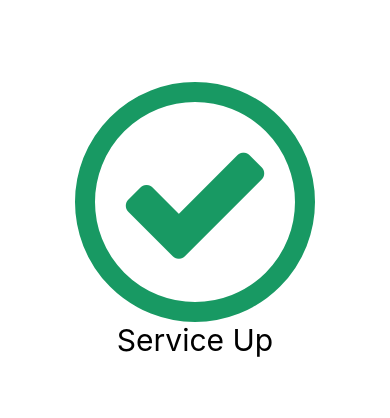
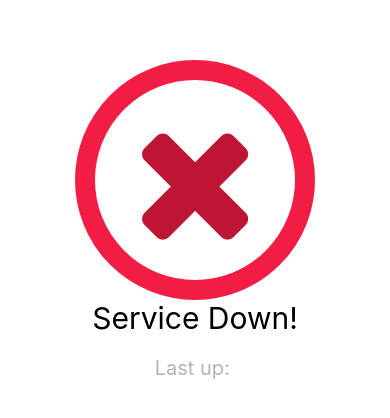
Before and after one commit to andaluri/ReactNativeApps, a React Native app in the folder be-briefed/: screen / in a window 390 px wide. Shown: the part 202-620 px from the top of the page. Built offline with nearby package versions, Linux system fonts and the light colour scheme.

Commit message:
Added state

```diff
--- a/be-briefed/App.js
+++ b/be-briefed/App.js
@@ -3,12 +3,17 @@ import { StyleSheet, Text, View } from 'react-native';
 
 import MainContainer from './components/MainContainer'
 
-const isUp = true
-
 export default class App extends React.Component {
+    constructor(props) {
+        super(props)
+        this.state = {
+            isUp: false,
+            lastUptime: new Date((new Date()).getTime() - 5 * 60 * 1000),
+        }
+    }
     render() {
         return (
-            <MainContainer isUp={isUp}/>
+            <MainContainer isUp={this.state.isUp} lastUpTime={this.state.lastUptime}/>
         )
     }
 }
--- a/be-briefed/components/MainContainer.js
+++ b/be-briefed/components/MainContainer.js
@@ -11,7 +11,7 @@ class MainContainer extends Component {
 	render() {
 		return (
 			<View style={styles.container}>
-				<StatusScreen isUp={this.props.isUp}/>
+				<StatusScreen isUp={this.props.isUp} lastUptime={this.props.lastUptime}/>
 			</View>
 		)
 	}
--- a/be-briefed/components/StatusScreen.js
+++ b/be-briefed/components/StatusScreen.js
@@ -9,10 +9,15 @@ import StatusIndicator from './StatusIndicator'
 
 class StatusScreen extends Component {
 	render() {
+		let lastUpComponent
+		if (!this.props.isUp) {
+			lastUpComponent = <Text style={styles.lastUpText}>Last up: {this.props.lastUptime}</Text>
+		}
 		return (
 			<View style={styles.container}>
 				<StatusIndicator isUp={this.props.isUp}/>
 				<Text style={styles.statusText}>Service {this.props.isUp ? 'Up' : 'Down!'}</Text>
+				{lastUpComponent}
 			</View>
 		)
 	}
@@ -29,6 +34,13 @@ const styles = StyleSheet.create({
 		fontSize: 30,
 	},
 
+	lastUpText: {
+		fontSize: 20,
+		marginTop: 20,
+		textAlign: 'center',
+		color: '#b1b3b6',
+		backgroundColor: 'rgba(0,0,0,0)',
+	},
 })
 
 export default StatusScreen
```
